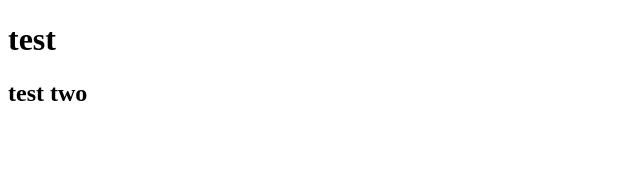
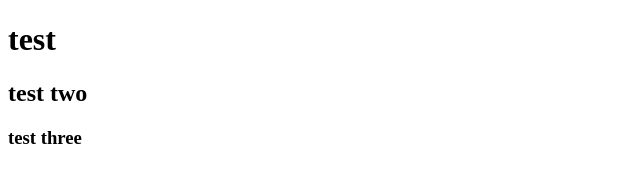
Before and after one commit to MaksKolomiiets/git-test, a plain HTML site: page index.html in a window 1280 px wide. Shown: the full height of the page, 0-640 px from the left. Drawn offline with Linux system fonts and the light colour scheme.

Commit message:
h3 was added

```diff
--- a/index.html
+++ b/index.html
@@ -7,5 +7,6 @@
 <body>
 	<h1>test</h1>
 	<h2>test two</h2>
+	<h3>test three</h3>
 </body>
 </html>
```
